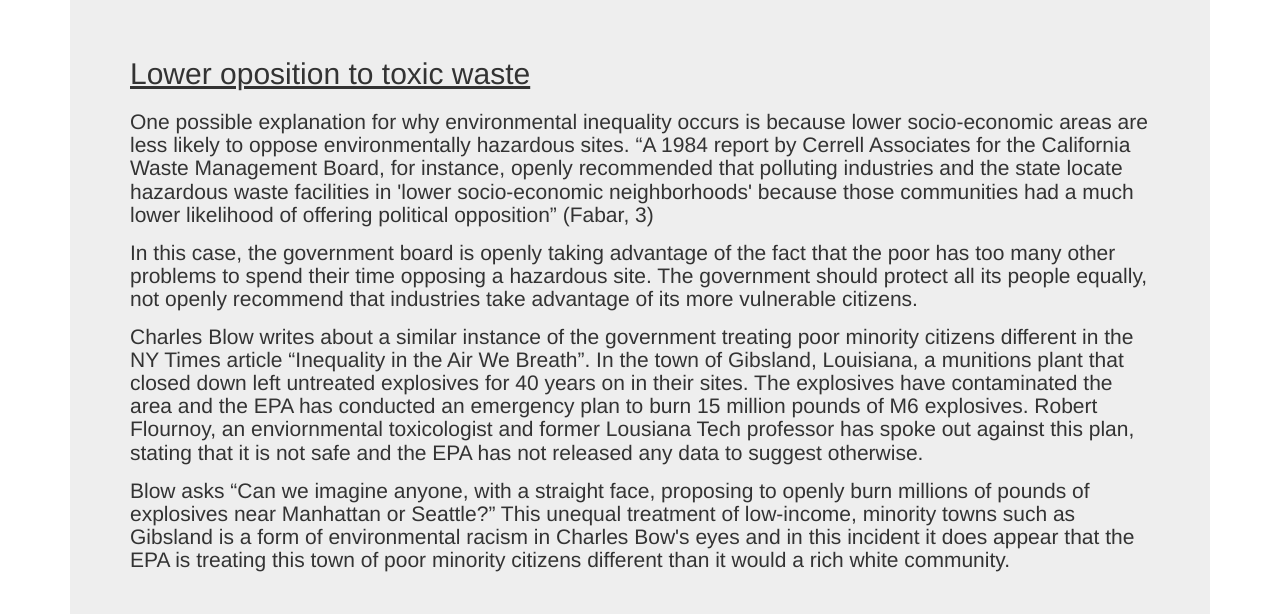
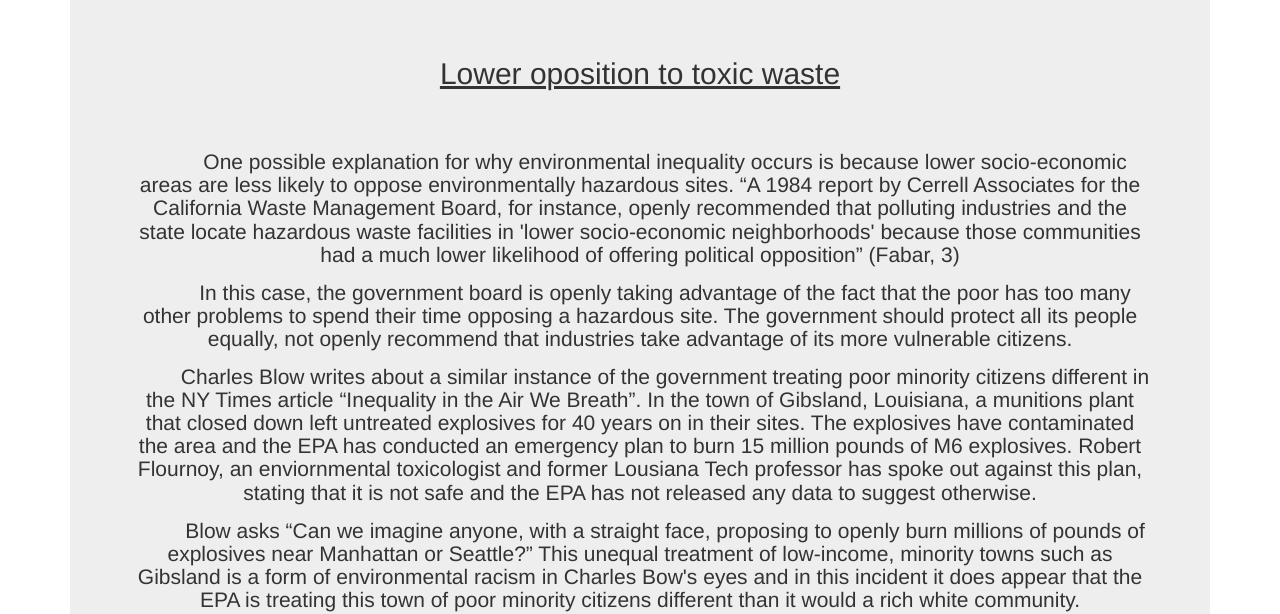
Before and after one commit to bdonald25/env, a plain HTML site: page social-political-factors.html in a window 1280 px wide. Shown: the part 212-826 px from the top of the page. Drawn offline with nearby package versions, Linux system fonts and the light colour scheme.

Commit message:
stylesheet

```diff
--- a/stylesheets/my-stylesheets.css
+++ b/stylesheets/my-stylesheets.css
@@ -5,7 +5,11 @@ img.center {
     margin: 0 auto;
 }
 
-h1 {
+h1, h2 {
 	text-align: center;
 	margin-bottom: 60px;
 }
+
+p {
+    text-indent: 50px;
+}
```
